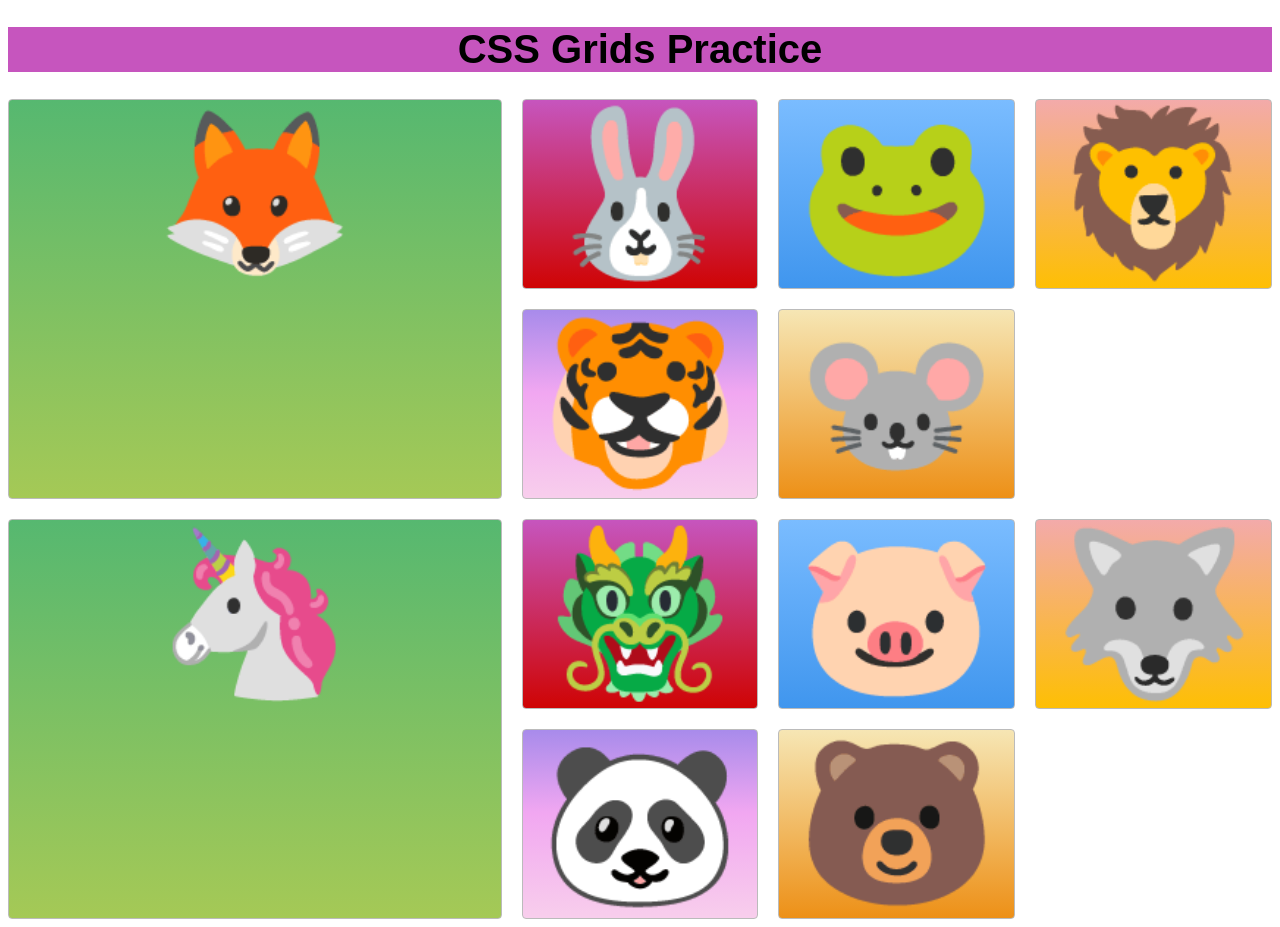
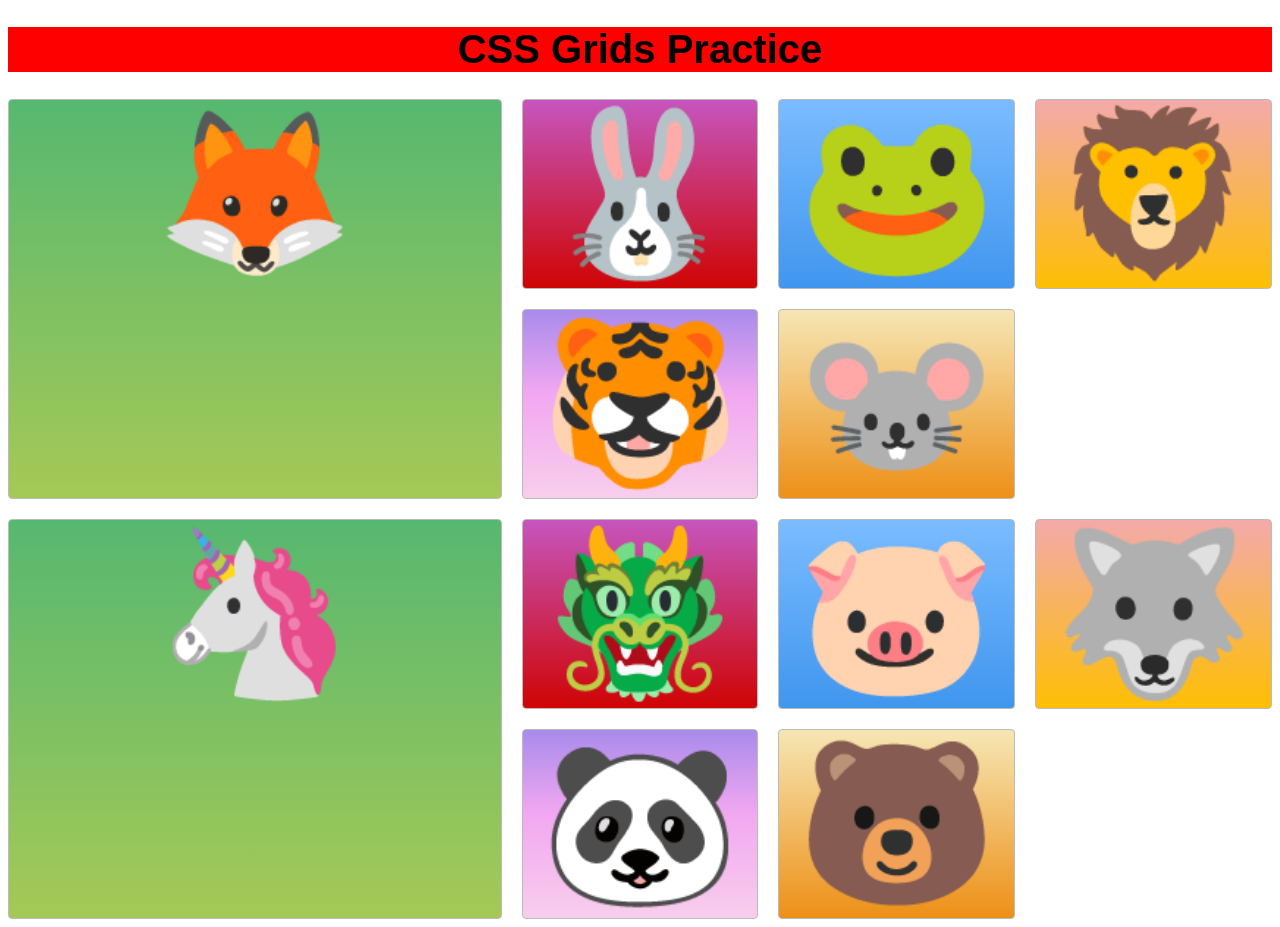
Before and after one commit to Pusendra/Cssgrid, a plain HTML site: page index.html in a window 1280 px wide. Drawn offline with Linux system fonts and the light colour scheme.

Commit message:
background color change

```diff
--- a/style.css
+++ b/style.css
@@ -4,7 +4,7 @@
     font-size: 40px;
     justify-content: center;
     text-decoration-color: #F3AAAA;
-    background-color: #C655BE;
+    background-color:red;
 }
 .container{
   display: grid;
```
